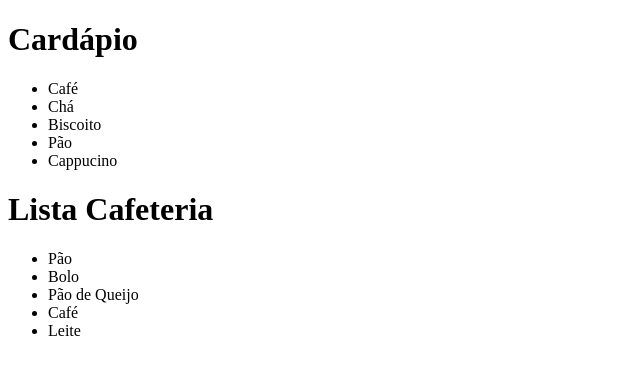
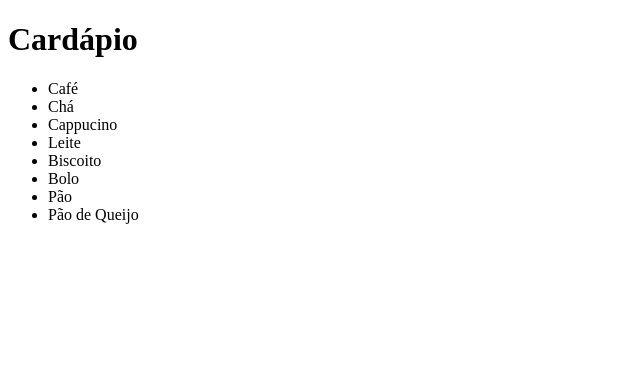
Before and after one commit to NayaraSilvaa/cafeteria, a plain HTML site: page index.html in a window 1280 px wide. Shown: the whole page, without its empty margins (0-640 px from the left). Drawn offline with Linux system fonts and the light colour scheme.

Commit message:
Cardápio Atualizado

```diff
--- a/index.html
+++ b/index.html
@@ -7,24 +7,12 @@
   <ul>
     <li>Café</li>
     <li>Chá</li>
+    <li>Cappucino</li>
+    <li>Leite</li>
     <li>Biscoito</li>
+    <li>Bolo</li>
     <li>Pão</li>
-    <li>Cappucino</li>
+    <li>Pão de Queijo</li>
   </ul>
 </body>
 </html>
-<html>
-<head></head>
-<body>
-
-    <h1>Lista Cafeteria</h1>
-    <ul>
-        <li>Pão</li>
-        <li>Bolo</li>
-        <li>Pão de Queijo</li>
-        <li>Café</li>
-        <li>Leite</li>
-    </ul>
-
-</body>
-</html>
```
Also changed, not shown: 1 other file.
